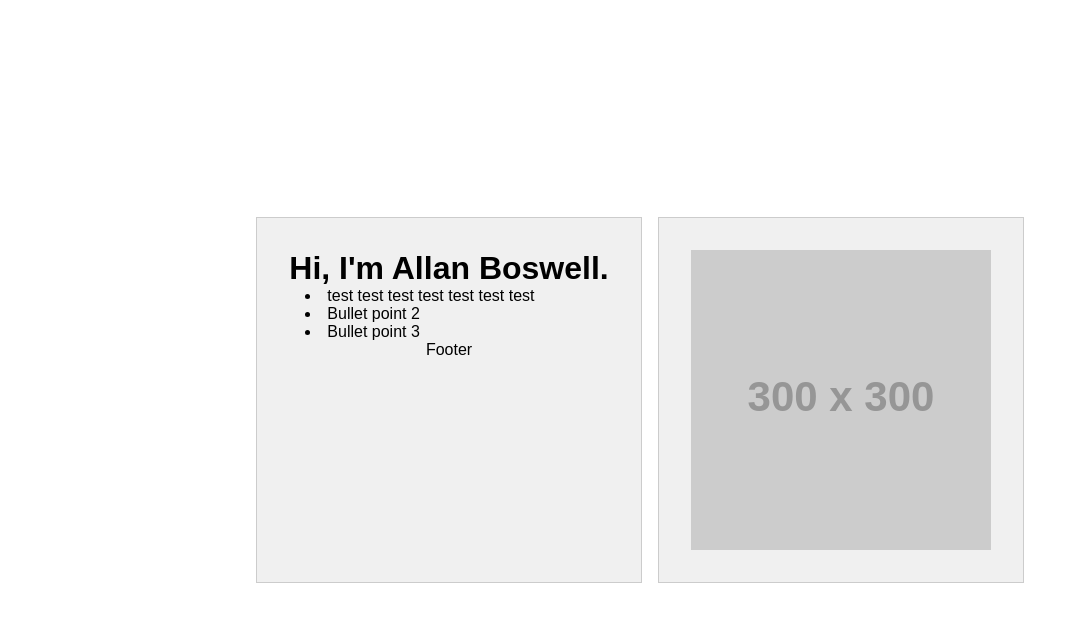
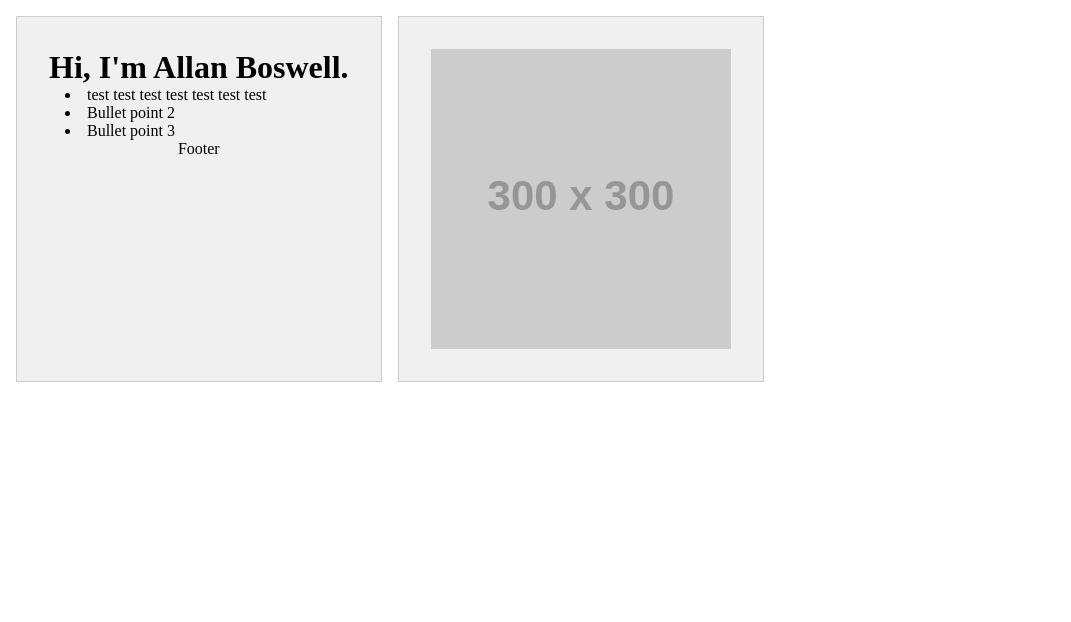
Before and after one commit to allboswe/allboswe.github.io, a React (Vite) app: page / in a window 1280 px wide. Shown: the top 622 px of the page, without its empty margins (0-1071 px from the left). Built offline with nearby package versions, Linux system fonts and the light colour scheme.

Commit message:
Update main.css
Signed-off-by: Allan Boswell <144160365+allboswe@users.noreply.github.com>

```diff
--- a/src/main.css
+++ b/src/main.css
@@ -3,7 +3,7 @@
   padding: 0;
 }
 
-*, *::before, *::after {
+*, *:before, :after {
   box-sizing: inherit;
 }
 
@@ -12,9 +12,9 @@ html {
 }
 
 body {
-  display: flex;
   min-height: 100vh;
-  align-items: center;
-  font-family: Arial, sans-serif;
-  justify-content: center;
 }
+
+#root {
+  min-height: inherit;
+}
```
